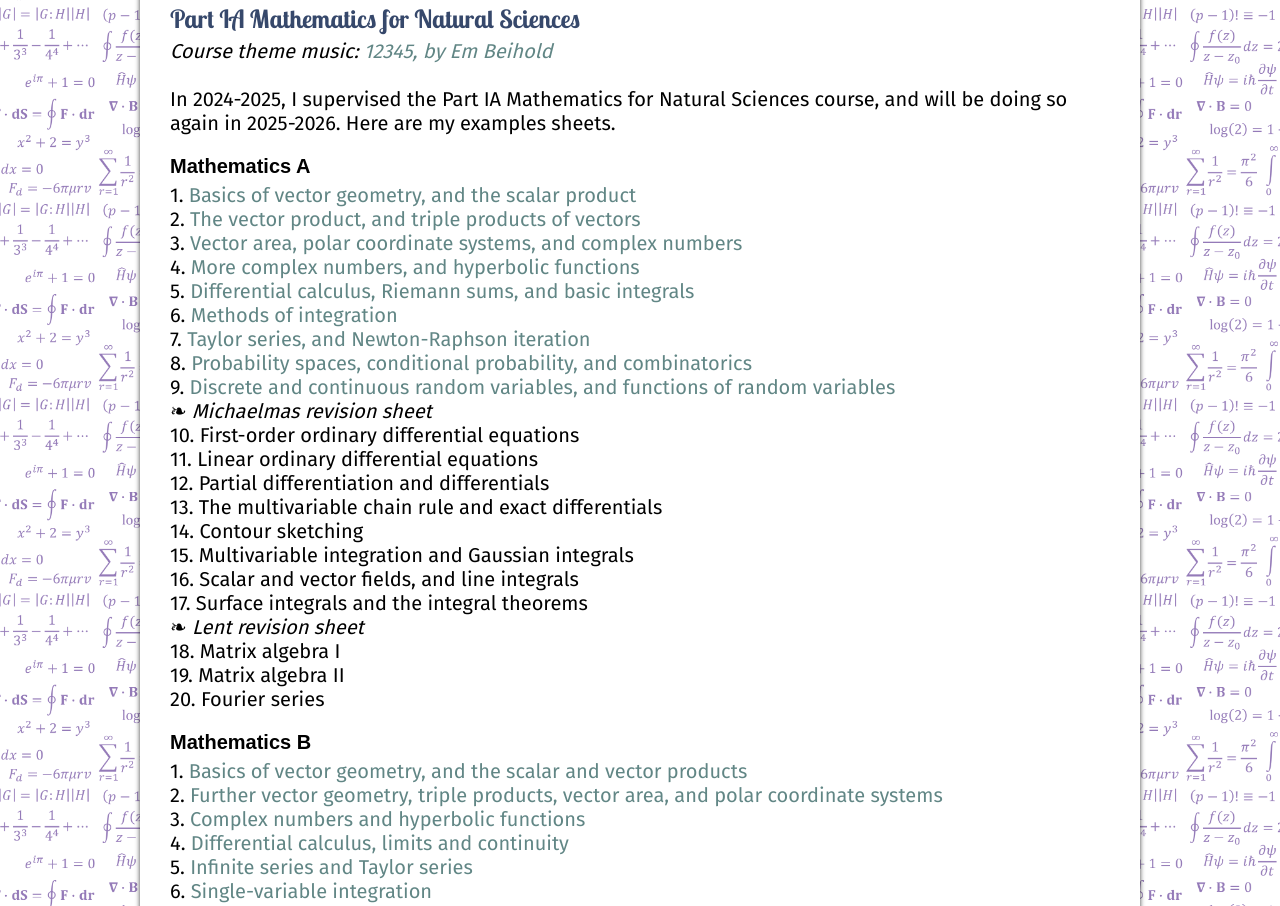
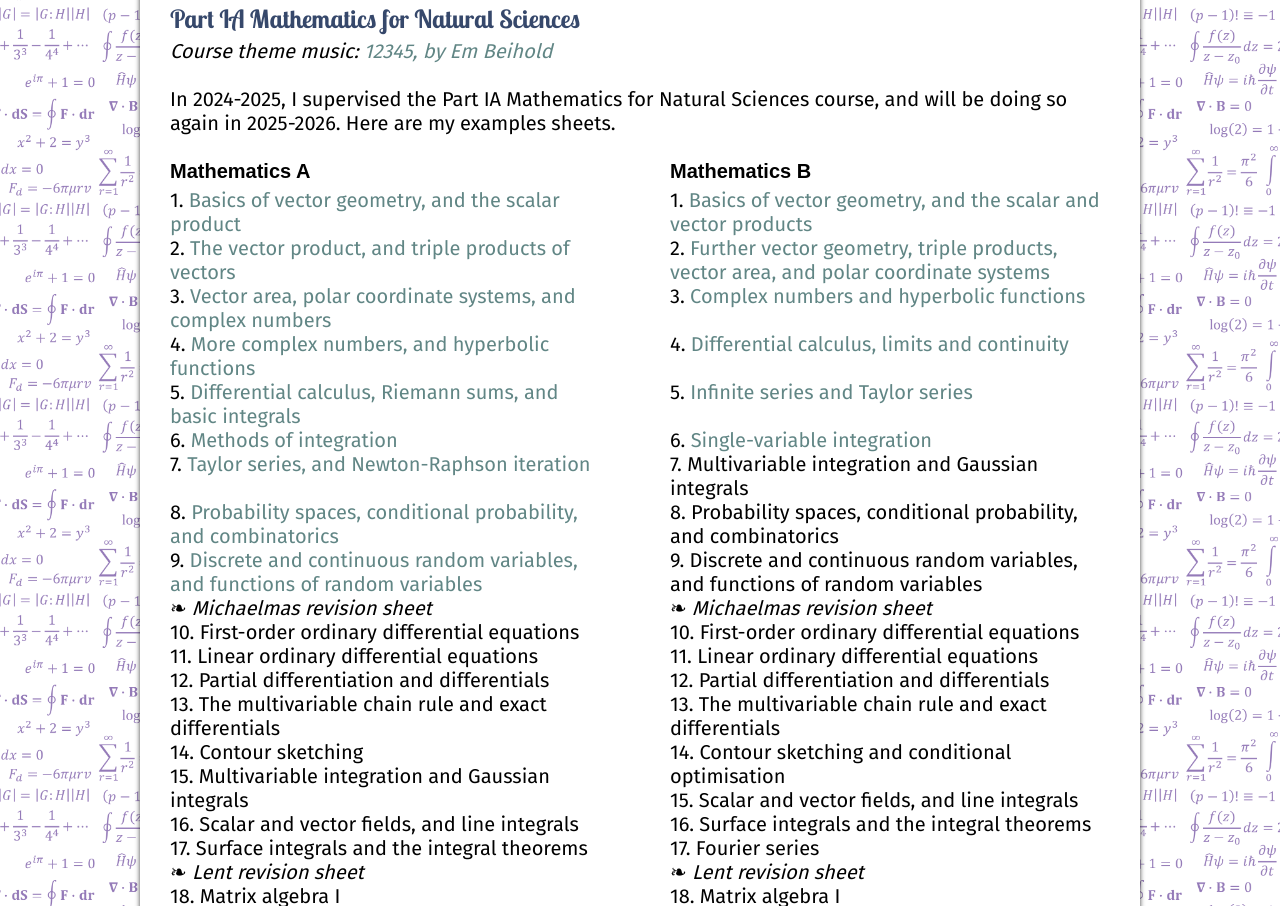
Before and after one commit to J-M-Moore/j-m-moore.github.io, a plain HTML site: page physics_notes.html in a window 1280 px wide. Shown: the part 582-1488 px from the top of the page. Drawn offline with Linux system fonts and the light colour scheme.

Commit message:
Maths A/B split into two-column format

```diff
--- a/physics_notes.html
+++ b/physics_notes.html
@@ -47,6 +47,9 @@
 
     In 2024-2025, I supervised the Part IA Mathematics for Natural Sciences course, and will be doing so again in 2025-2026. Here are my examples sheets.</p>
 
+ <div class="row">
+  <div class="column">
+
       <h3>Mathematics A</h3>
       <p>1. <a href="ExSheets/NatSciMaths/maths_a_sheet_1.pdf">Basics of vector geometry, and the scalar product</a><br>
          2. <a href="ExSheets/NatSciMaths/maths_a_sheet_2.pdf">The vector product, and triple products of vectors</a><br>
@@ -54,7 +57,7 @@
          4. <a href="ExSheets/NatSciMaths/maths_a_sheet_4.pdf">More complex numbers, and hyperbolic functions</a><br>
          5. <a href="ExSheets/NatSciMaths/maths_a_sheet_5.pdf">Differential calculus, Riemann sums, and basic integrals</a><br>
          6. <a href="ExSheets/NatSciMaths/maths_a_sheet_6.pdf">Methods of integration</a><br>
-         7. <a href="ExSheets/NatSciMaths/maths_a_sheet_7.pdf">Taylor series, and Newton-Raphson iteration</a><br>
+         7. <a href="ExSheets/NatSciMaths/maths_a_sheet_7.pdf">Taylor series, and Newton-Raphson iteration</a><br><br>
          8. <a href="ExSheets/NatSciMaths/maths_a_sheet_8.pdf">Probability spaces, conditional probability, and combinatorics</a><br>
          9. <a href="ExSheets/NatSciMaths/maths_a_sheet_9.pdf">Discrete and continuous random variables, and functions of random variables</a><br>
 
@@ -75,13 +78,15 @@
          19. Matrix algebra II<br>
          20. Fourier series
       </p>
+</div>
 
+<div class="column">
       <h3>Mathematics B</h3>
       <p>1. <a href="ExSheets/NatSciMaths/maths_b_sheet_1.pdf">Basics of vector geometry, and the scalar and vector products</a><br>
         2. <a href="ExSheets/NatSciMaths/maths_b_sheet_2.pdf">Further vector geometry, triple products, vector area, and polar coordinate systems</a><br>
-        3. <a href="ExSheets/NatSciMaths/maths_b_sheet_3.pdf">Complex numbers and hyperbolic functions</a><br>
-        4. <a href="ExSheets/NatSciMaths/maths_b_sheet_4.pdf">Differential calculus, limits and continuity</a><br>
-        5. <a href="ExSheets/NatSciMaths/maths_b_sheet_5.pdf">Infinite series and Taylor series</a><br>
+        3. <a href="ExSheets/NatSciMaths/maths_b_sheet_3.pdf">Complex numbers and hyperbolic functions</a><br><br>
+        4. <a href="ExSheets/NatSciMaths/maths_b_sheet_4.pdf">Differential calculus, limits and continuity</a><br><br>
+        5. <a href="ExSheets/NatSciMaths/maths_b_sheet_5.pdf">Infinite series and Taylor series</a><br><br>
         6. <a href="ExSheets/NatSciMaths/maths_b_sheet_6.pdf">Single-variable integration</a><br>
         7. Multivariable integration and Gaussian integrals<br>
         8. Probability spaces, conditional probability, and combinatorics<br>
@@ -105,6 +110,9 @@
          20. Partial differential equations
       </p>
 
+</div>
+</div>
+
     <hr width=90%>
 
     <h2>
--- a/style.css
+++ b/style.css
@@ -241,3 +241,15 @@ tr.top{
   color:white;
   border:1px solid black;
 }
+
+.column {
+  float: left;
+  width: 50%;
+}
+
+/* Clear floats after the columns */
+.row:after {
+  content: "";
+  display: table;
+  clear: both;
+}
```
